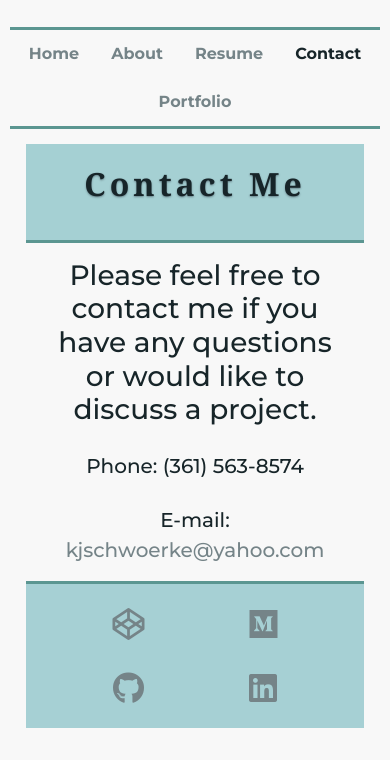
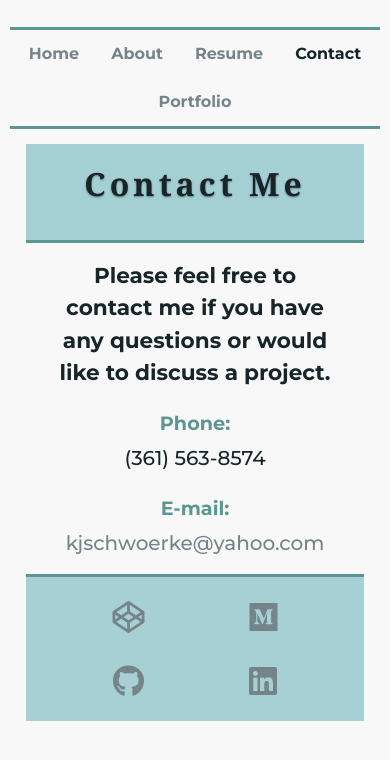
Before and after one commit to Kjschwoerke/Blue-Site, a PHP site: page /contact/contact.html in a window 390 px wide. Shown: the top 760 px of the page. Run offline with PHP 8.4, Linux system fonts and the light colour scheme; some libraries are stand-ins or nearby versions.

Commit message:
updated index style and contact style for mobile

```diff
--- a/contact/contact-style.css
+++ b/contact/contact-style.css
@@ -379,4 +379,17 @@ form {
 .portrait-image {
     display: none;
 }
+
+ul h3 {
+    font-size: 1.35rem;
+    font-weight: 650;
+    line-height: 1.5;
 }
+
+ul li h4 {
+    font-size: 1.2rem;
+    font-weight: 700;
+    color: #5b9691;
+}
+
+}
--- a/contact/contact.html
+++ b/contact/contact.html
@@ -64,8 +64,8 @@
         <div class="form-container">
 
             <ul><h3>Please feel free to contact me if you have any questions or would like to discuss a project.</h3>
-                <li>Phone: (361) 563-8574</li>
-                <li>E-mail:<a href="mailto:kjschwoerke@yahoo.com" target="_blank"> kjschwoerke@yahoo.com</a></li>
+                <li><h4>Phone:</h4>(361) 563-8574</li>
+                <li><h4>E-mail:</h4><a href="mailto:kjschwoerke@yahoo.com" target="_blank"> kjschwoerke@yahoo.com</a></li>
 
             </ul>
 
```
Also changed, not shown: portfolio/image-slider.css (+4 -6 lines), portfolio/image-slider.scss (+4 -14 lines), style.css (+15 -1 lines), 1 other file.
